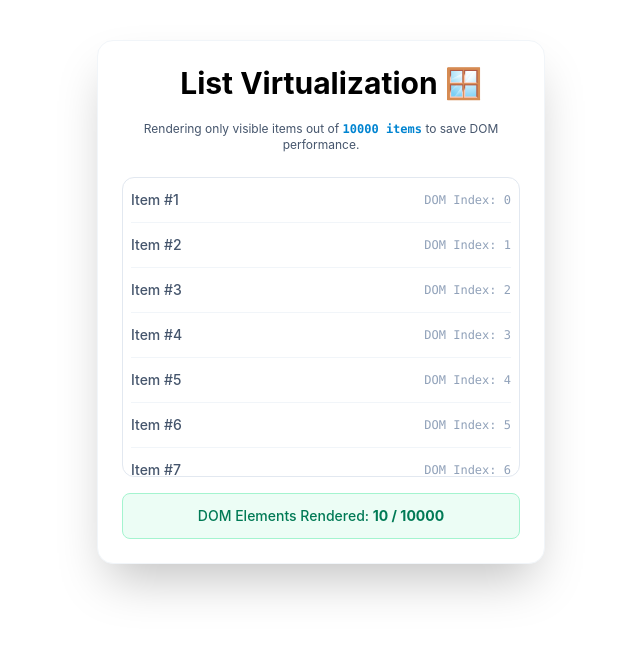
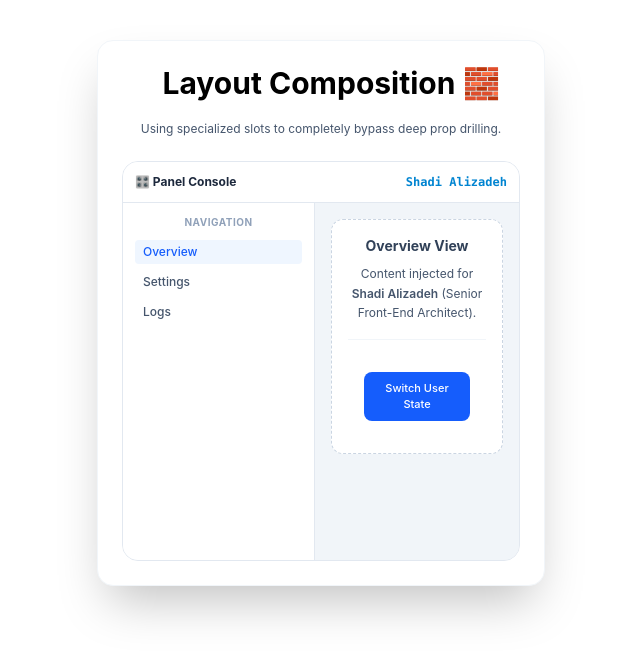
Before and after one commit to Nouralizadeh/Patterns, a React (Vite) app: page / in a window 1280 px wide. Shown: the top 658 px of the page, without its empty margins (319-959 px from the left). Built offline with nearby package versions, Linux system fonts and the light colour scheme.

Commit message:
LayoutCompositionPattern example added

```diff
--- a/src/App.tsx
+++ b/src/App.tsx
@@ -13,7 +13,8 @@
 // import { ObservablePattern } from "./Paterns/StatePatterns/ObservablePattern";
 // import MemoizationPattern from "./Paterns/RenderingAndPerformancePatterns/MemoizationPattern";
 // import LazyAndErrorBoundary from "./Paterns/RenderingAndPerformancePatterns/LazyAndErrorBoundaryPattern";
-import VirtualizationPattern from "./Paterns/RenderingAndPerformancePatterns/VirtualizationPattern";
+// import VirtualizationPattern from "./Paterns/RenderingAndPerformancePatterns/VirtualizationPattern";
+import LayoutCompositionPattern from "./Paterns/RenderingAndPerformancePatterns/LayoutCompositionPattern";
 
 function App() {
   return (
@@ -32,8 +33,9 @@ function App() {
       <EventBusPattern />
       <ObservablePattern />
       <MemoizationPattern />
-      <LazyAndErrorBoundary /> */}
-      <VirtualizationPattern />
+      <LazyAndErrorBoundary />
+      <VirtualizationPattern /> */}
+      <LayoutCompositionPattern />
     </>
   );
 }
--- /dev/null
+++ b/src/Paterns/RenderingAndPerformancePatterns/LayoutCompositionPattern.tsx
@@ -0,0 +1,120 @@
+import { useState, ReactNode } from "react";
+
+// ============================================================================
+// 1. The Layout Component (Flexible Slot-Based Container)
+// ============================================================================
+interface DashboardLayoutProps {
+  sidebarSlot: ReactNode;
+  headerSlot: ReactNode;
+  children: ReactNode; // Main content slot
+}
+
+function DashboardLayout({
+  sidebarSlot,
+  headerSlot,
+  children,
+}: DashboardLayoutProps) {
+  return (
+    <div className="w-full min-h-[400px] border border-slate-200 dark:border-slate-600 rounded-2xl overflow-hidden flex flex-col bg-slate-50 dark:bg-slate-900">
+      {/* Header Slot Row */}
+      <header className="bg-white dark:bg-slate-800 border-b border-slate-200 dark:border-slate-700 p-3 flex justify-between items-center">
+        {headerSlot}
+      </header>
+
+      <div className="flex flex-1 flex-col sm:flex-row">
+        {/* Sidebar Slot Column */}
+        <aside className="w-full sm:w-48 bg-white dark:bg-slate-800 border-b sm:border-b-0 sm:border-r border-slate-200 dark:border-slate-700 p-3">
+          {sidebarSlot}
+        </aside>
+
+        {/* Main Content Area */}
+        <main className="flex-1 p-4 bg-slate-100 dark:bg-slate-900/40">
+          {children}
+        </main>
+      </div>
+    </div>
+  );
+}
+
+// ============================================================================
+// 2. Main Page Controller / Parent Component
+// ============================================================================
+export default function LayoutCompositionPattern() {
+  const users = [
+    { name: "Shadi Alizadeh", role: "Senior Front-End Architect" },
+    { name: "Mohammad Jahanbakhsh", role: "Renewable Energy Expert" },
+  ];
+  // State lives here in the parent page, where it's actually needed!
+  const [user, setUser] = useState<{ name: string; role: string }>({
+    name: "Shadi Alizadeh",
+    role: "Senior Front-End Architect",
+  });
+
+  const [activeTab, setActiveTab] = useState<string>("Overview");
+
+  // We compose the pieces right here. Notice zero Prop Drilling!
+  return (
+    <div className="elevated-container max-w-2xl">
+      <h2 className="title">Layout Composition 🧱</h2>
+      <p className="label1 text-xs mb-6">
+        Using specialized slots to completely bypass deep prop drilling.
+      </p>
+
+      <DashboardLayout
+        /* Slot 1: Injecting Sidebar directly with parent state control */
+        sidebarSlot={
+          <div className="space-y-1">
+            <p className="text-[10px] uppercase tracking-wider text-slate-400 font-bold mb-2">
+              Navigation
+            </p>
+            {["Overview", "Settings", "Logs"].map((tab) => (
+              <button
+                key={tab}
+                onClick={() => setActiveTab(tab)}
+                className={`w-full text-left px-2 py-1 rounded text-xs font-medium transition-all ${
+                  activeTab === tab
+                    ? "bg-blue-50 text-blue-600 dark:bg-blue-950/40 dark:text-blue-400"
+                    : "text-slate-600 dark:text-slate-400 hover:bg-slate-100 dark:hover:bg-slate-800"
+                }`}
+              >
+                {tab}
+              </button>
+            ))}
+          </div>
+        }
+        /* Slot 2: Injecting Header directly with user profile data */
+        headerSlot={
+          <>
+            <span className="text-xs font-bold text-slate-800 dark:text-slate-200">
+              🎛️ Panel Console
+            </span>
+            <div className="flex items-center gap-2">
+              <span className="label2 text-xs">{user.name}</span>
+            </div>
+          </>
+        }
+      >
+        {/* Slot 3 (children): Main view body based on active navigation tab */}
+        <div className="dashed-border-container bg-white dark:bg-slate-800 min-h-[180px]">
+          <h4 className="text-sm font-bold text-slate-700 dark:text-slate-300 mb-2">
+            {activeTab} View
+          </h4>
+          <p className="label1 text-xs leading-relaxed">
+            Content injected for{" "}
+            <span className="font-semibold">{user.name}</span> ({user.role}).
+          </p>
+          <div className="mt-4 pt-4 border-t border-slate-100 dark:border-slate-700 flex justify-end">
+            <button
+              onClick={() =>
+                setUser(user.name == "Shadi Alizadeh" ? users[1] : users[0])
+              }
+              className="btn-primary text-[11px] px-2 py-1 m-0"
+            >
+              Switch User State
+            </button>
+          </div>
+        </div>
+      </DashboardLayout>
+    </div>
+  );
+}
```
